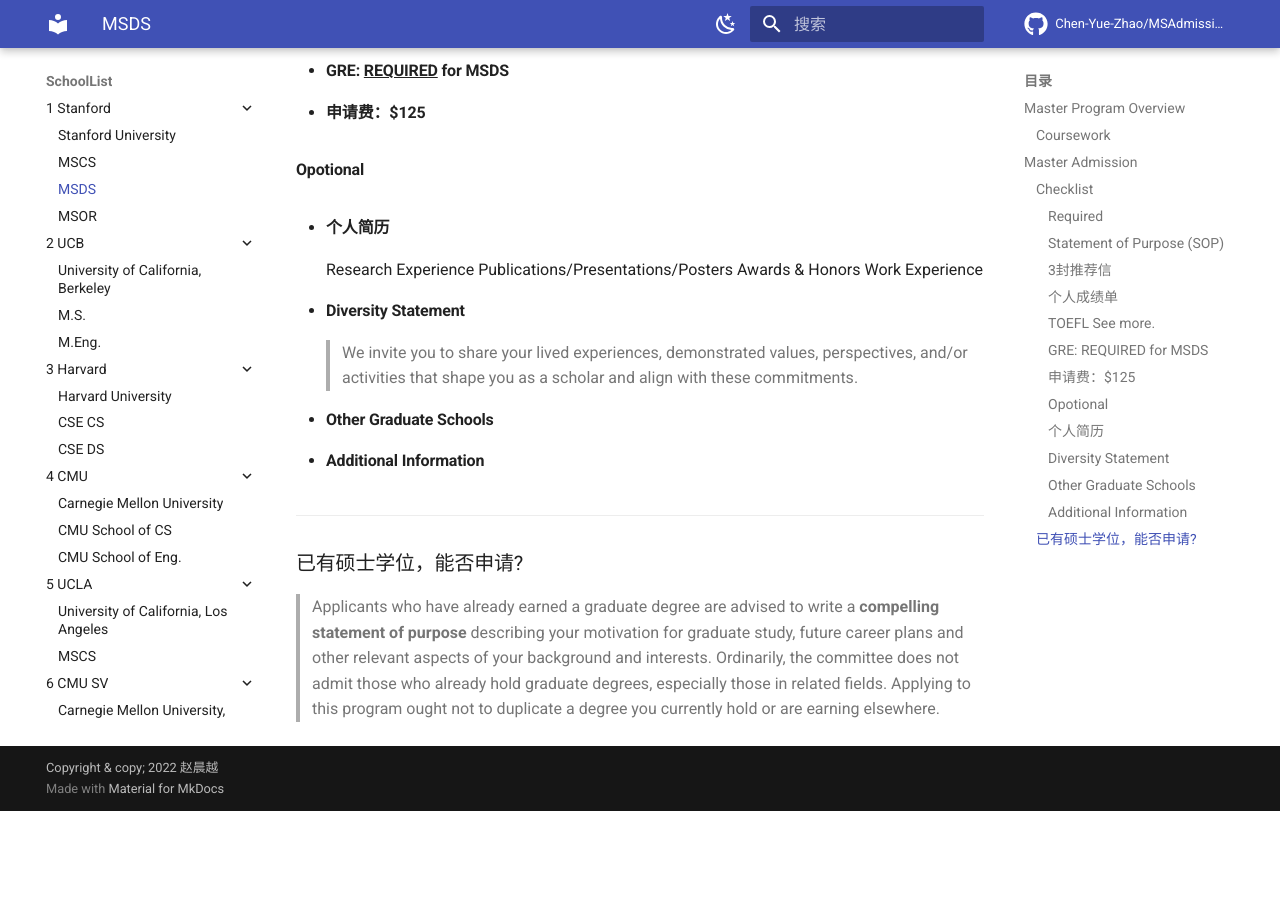
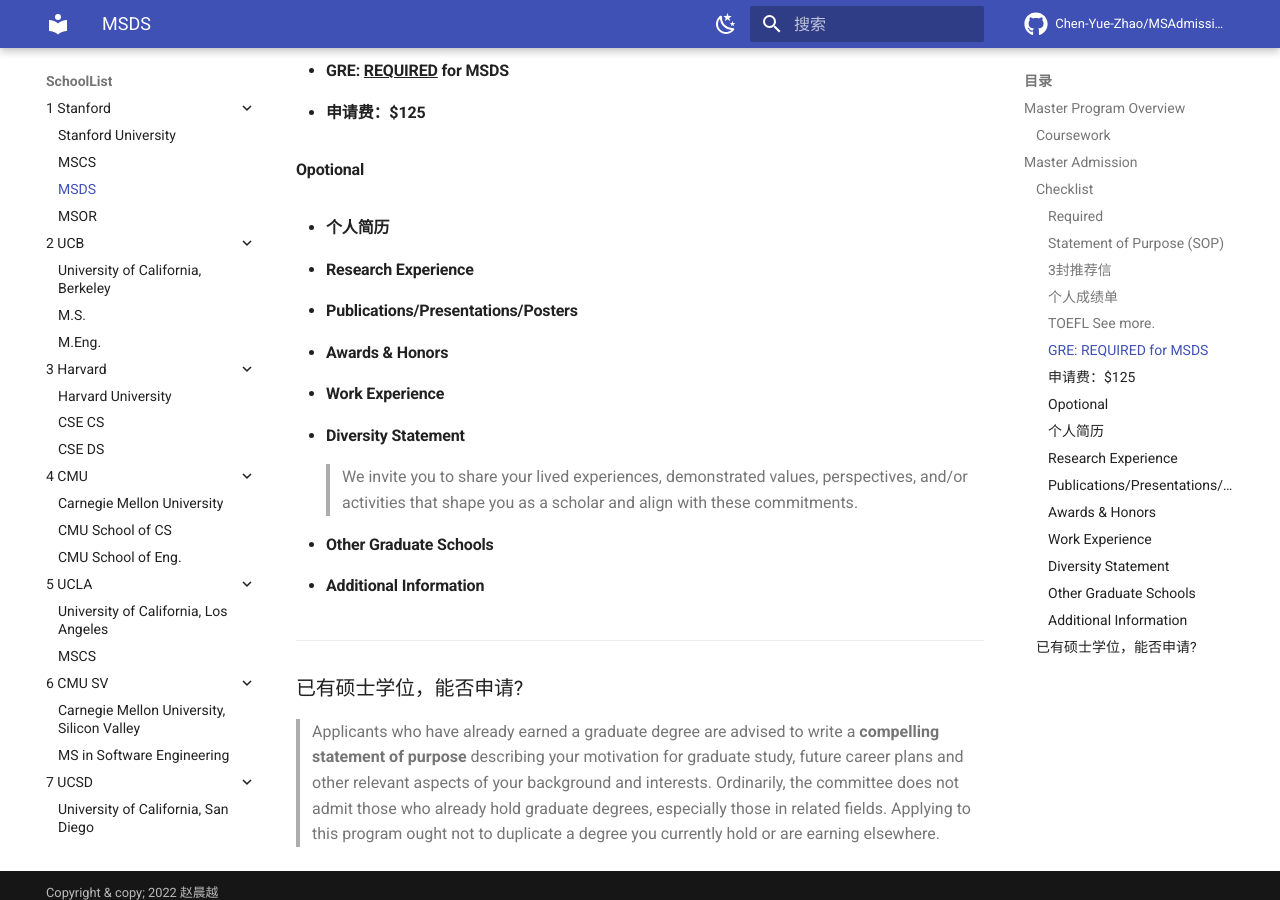
Before and after one commit to Chen-Yue-Zhao/MSAdmissionSite_mkdocs, an MkDocs documentation site: the page built from docs/SchoolList/Stanford/MSDS.md, in a window 1280 px wide and 900 px high, scrolled down 1803 px. Built offline with MkDocs 1.6.1 and Material for MkDocs 9.7.7, drawn with Linux system fonts in a browser that asks for light colours; comment, search, counter and statistics services are not loaded; before the commit the page ends 2614 px from its top, so only the background shows below that.

Commit message:
Stanford MSDS commit 4

```diff
--- a/docs/SchoolList/Stanford/MSDS.md
+++ b/docs/SchoolList/Stanford/MSDS.md
@@ -51,10 +51,10 @@
 
 #### Opotional
 - #### 个人简历
-      Research Experience
-      Publications/Presentations/Posters
-      Awards & Honors
-      Work Experience
+- #### Research Experience
+- #### Publications/Presentations/Posters
+- #### Awards & Honors
+- #### Work Experience
 - #### Diversity Statement
   > We invite you to share your lived experiences, demonstrated values, perspectives, and/or activities that shape you as a scholar and align with these commitments.
 - #### Other Graduate Schools
```
